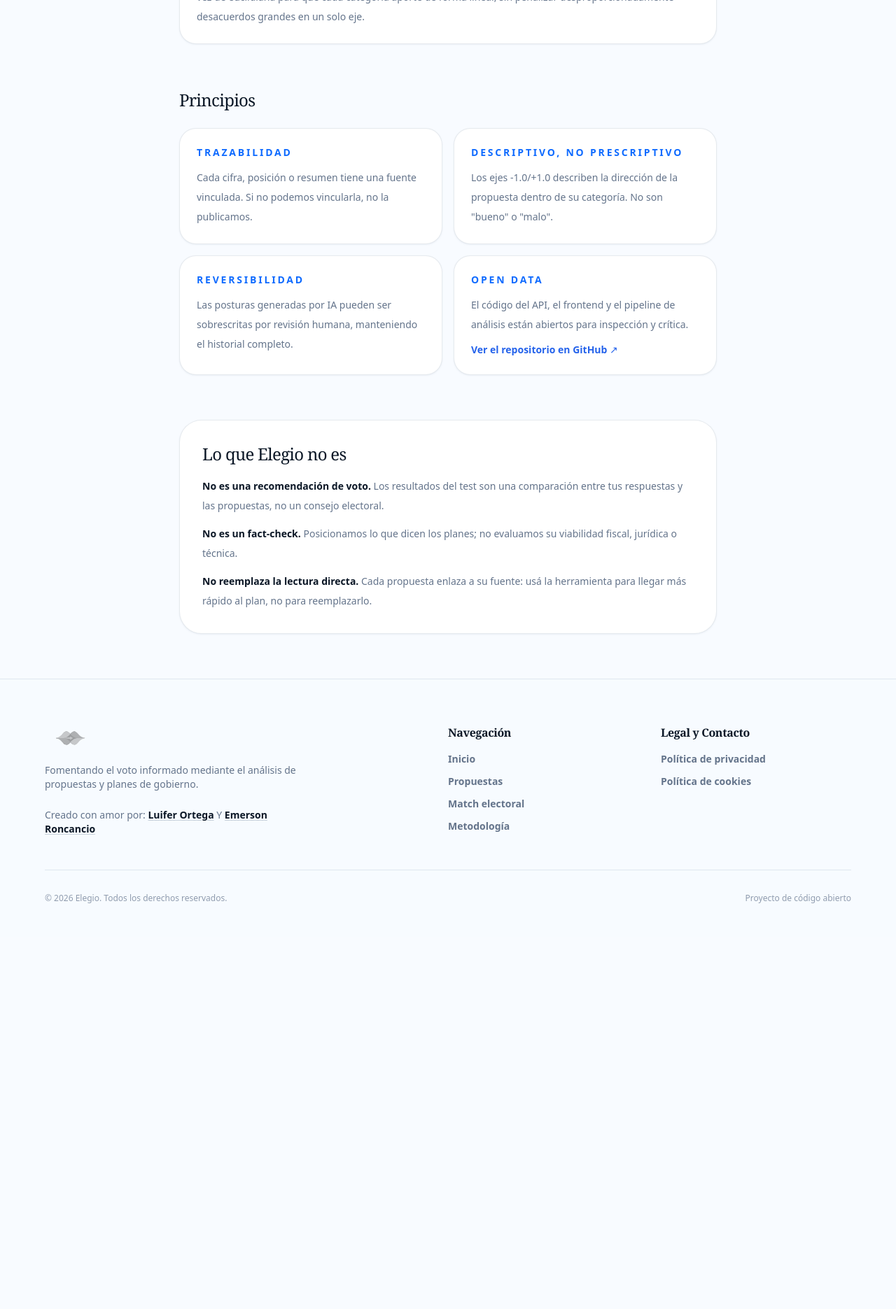
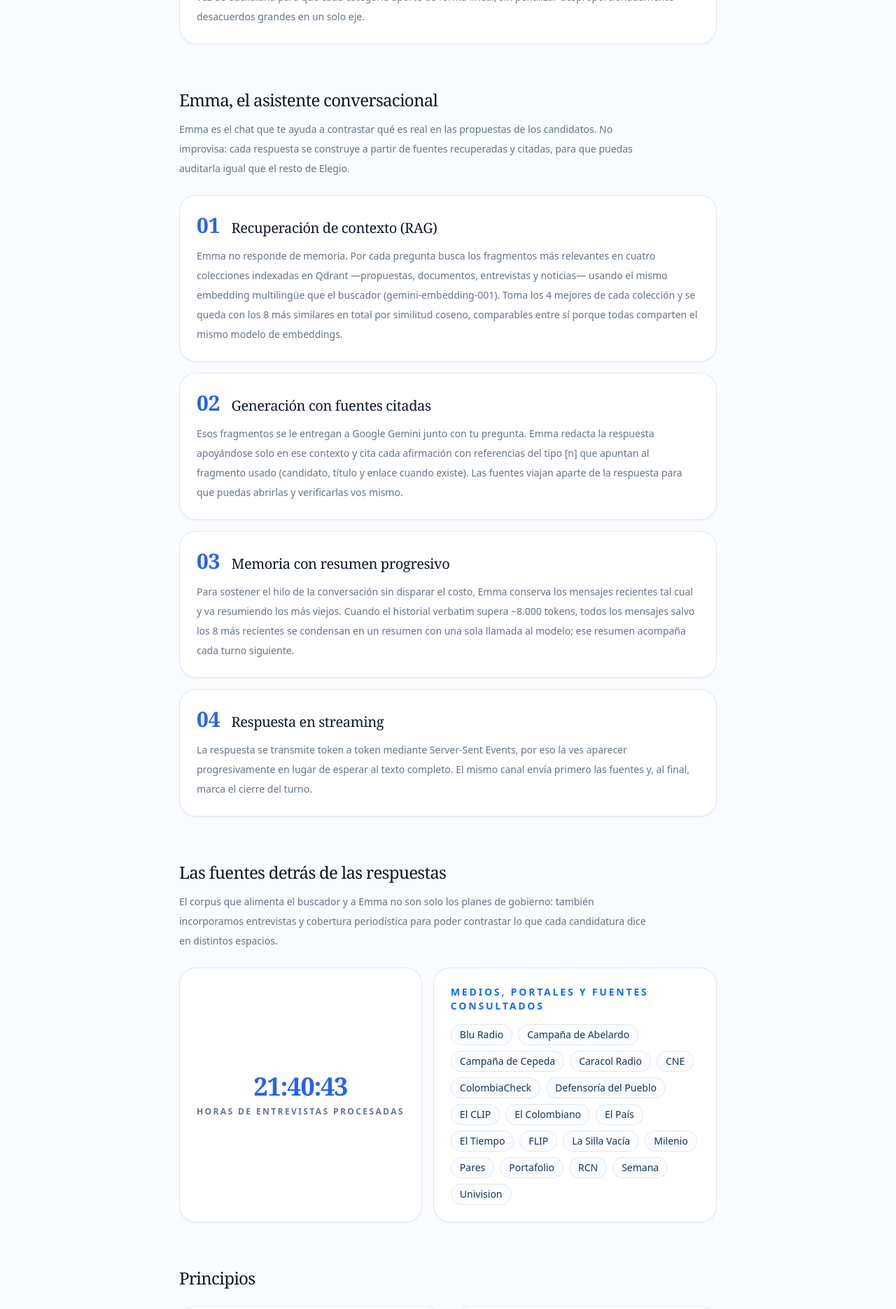
Before and after one commit to LuiferEduardoo/elegio, a React (Vite) app in the folder elegio-front/: page /metodologia in a window 1280 px wide. Shown: the part 3620-5491 px from the top of the page at 70% size. Before the commit the page ends 4960 px from the top, so only its background shows below. Built offline with nearby package versions, Linux system fonts and the light colour scheme; no server answers.

Commit message:
feat(front): document Emma methodology and source coverage on methodology page

```diff
--- a/elegio-front/src/pages/MethodologyPage.tsx
+++ b/elegio-front/src/pages/MethodologyPage.tsx
@@ -96,6 +96,63 @@ const FORMULAS: Formula[] = [
     usage:
       'Tu afinidad con cada candidato se calcula como la distancia de Manhattan ponderada entre tu vector de respuestas y el suyo, categoría por categoría. uₖ es tu posición promedio en la categoría k, cₖ la del candidato (promedio de sus postures ya ajustado por el peso retórico) y wₖ el peso de esa categoría. Dividimos entre la distancia máxima posible (2·Σwₖ, porque cada eje vive en [−1, +1]) para que el resultado quede en [0, 1] y lo mostramos como porcentaje: 100% es coincidencia perfecta, 0% es oposición total. Elegimos Manhattan en vez de euclidiana para que cada categoría aporte de forma lineal, sin penalizar desproporcionadamente desacuerdos grandes en un solo eje.',
   },
+]
+
+type EmmaStep = {
+  number: string
+  title: string
+  body: string
+}
+
+const EMMA_STEPS: EmmaStep[] = [
+  {
+    number: '01',
+    title: 'Recuperación de contexto (RAG)',
+    body:
+      'Emma no responde de memoria. Por cada pregunta busca los fragmentos más relevantes en cuatro colecciones indexadas en Qdrant —propuestas, documentos, entrevistas y noticias— usando el mismo embedding multilingüe que el buscador (gemini-embedding-001). Toma los 4 mejores de cada colección y se queda con los 8 más similares en total por similitud coseno, comparables entre sí porque todas comparten el mismo modelo de embeddings.',
+  },
+  {
+    number: '02',
+    title: 'Generación con fuentes citadas',
+    body:
+      'Esos fragmentos se le entregan a Google Gemini junto con tu pregunta. Emma redacta la respuesta apoyándose solo en ese contexto y cita cada afirmación con referencias del tipo [n] que apuntan al fragmento usado (candidato, título y enlace cuando existe). Las fuentes viajan aparte de la respuesta para que puedas abrirlas y verificarlas vos mismo.',
+  },
+  {
+    number: '03',
+    title: 'Memoria con resumen progresivo',
+    body:
+      'Para sostener el hilo de la conversación sin disparar el costo, Emma conserva los mensajes recientes tal cual y va resumiendo los más viejos. Cuando el historial verbatim supera ~8.000 tokens, todos los mensajes salvo los 8 más recientes se condensan en un resumen con una sola llamada al modelo; ese resumen acompaña cada turno siguiente.',
+  },
+  {
+    number: '04',
+    title: 'Respuesta en streaming',
+    body:
+      'La respuesta se transmite token a token mediante Server-Sent Events, por eso la ves aparecer progresivamente en lugar de esperar al texto completo. El mismo canal envía primero las fuentes y, al final, marca el cierre del turno.',
+  },
+]
+
+const INTERVIEW_HOURS = '21:40:43'
+
+const MEDIA_OUTLETS = [
+  'Blu Radio',
+  'Campaña de Abelardo',
+  'Campaña de Cepeda',
+  'Caracol Radio',
+  'CNE',
+  'ColombiaCheck',
+  'Defensoría del Pueblo',
+  'El CLIP',
+  'El Colombiano',
+  'El País',
+  'El Tiempo',
+  'FLIP',
+  'La Silla Vacía',
+  'Milenio',
+  'Pares',
+  'Portafolio',
+  'RCN',
+  'Semana',
+  'Univision',
 ]
 
 const PRINCIPLES: {
@@ -201,6 +258,74 @@ export function MethodologyPage() {
           </ul>
         </section>
 
+        <section aria-labelledby="emma" className="mb-16">
+          <h2 id="emma" className="font-display text-2xl tracking-[-0.03em] text-ink">
+            Emma, el asistente conversacional
+          </h2>
+          <p className="mt-3 max-w-2xl text-sm leading-7 text-muted">
+            Emma es el chat que te ayuda a contrastar qué es real en las propuestas de
+            los candidatos. No improvisa: cada respuesta se construye a partir de
+            fuentes recuperadas y citadas, para que puedas auditarla igual que el resto
+            de Elegio.
+          </p>
+          <ol className="mt-6 flex flex-col gap-4">
+            {EMMA_STEPS.map((step) => (
+              <li
+                key={step.number}
+                className="rounded-3xl border border-coffee/10 bg-white p-6 shadow-sm shadow-coffee/5"
+              >
+                <div className="flex items-baseline gap-4">
+                  <span className="font-display text-3xl font-black tabular-nums text-clay">
+                    {step.number}
+                  </span>
+                  <h3 className="font-display text-xl tracking-[-0.02em] text-ink">
+                    {step.title}
+                  </h3>
+                </div>
+                <p className="mt-3 text-sm leading-7 text-muted">{step.body}</p>
+              </li>
+            ))}
+          </ol>
+        </section>
+
+        <section aria-labelledby="sources" className="mb-16">
+          <h2 id="sources" className="font-display text-2xl tracking-[-0.03em] text-ink">
+            Las fuentes detrás de las respuestas
+          </h2>
+          <p className="mt-3 max-w-2xl text-sm leading-7 text-muted">
+            El corpus que alimenta el buscador y a Emma no son solo los planes de
+            gobierno: también incorporamos entrevistas y cobertura periodística para
+            poder contrastar lo que cada candidatura dice en distintos espacios.
+          </p>
+
+          <div className="mt-6 grid gap-4 sm:grid-cols-[auto_1fr] sm:items-stretch">
+            <div className="flex flex-col justify-center rounded-3xl border border-coffee/10 bg-white p-6 text-center shadow-sm shadow-coffee/5">
+              <span className="font-display text-4xl font-black tabular-nums tracking-[-0.03em] text-clay">
+                {INTERVIEW_HOURS}
+              </span>
+              <span className="mt-2 text-xs font-bold uppercase tracking-[0.2em] text-muted">
+                Horas de entrevistas procesadas
+              </span>
+            </div>
+
+            <div className="rounded-3xl border border-coffee/10 bg-white p-6 shadow-sm shadow-coffee/5">
+              <h3 className="text-sm font-bold uppercase tracking-[0.2em] text-jade">
+                Medios, portales y fuentes consultados
+              </h3>
+              <ul className="mt-4 flex flex-wrap gap-2">
+                {MEDIA_OUTLETS.map((outlet) => (
+                  <li
+                    key={outlet}
+                    className="rounded-full border border-coffee/10 bg-surface/70 px-3 py-1 text-sm text-coffee"
+                  >
+                    {outlet}
+                  </li>
+                ))}
+              </ul>
+            </div>
+          </div>
+        </section>
+
         <section aria-labelledby="principles" className="mb-16">
           <h2
             id="principles"
@@ -255,6 +380,12 @@ export function MethodologyPage() {
               Cada propuesta enlaza a su fuente: usá la herramienta para llegar más
               rápido al plan, no para reemplazarlo.
             </li>
+            <li>
+              <strong className="font-bold text-ink">Emma puede equivocarse.</strong>{' '}
+              El asistente responde a partir de las fuentes que recupera y las cita,
+              pero es un modelo de lenguaje y puede fallar. Revisá siempre las
+              referencias que entrega antes de darlas por ciertas.
+            </li>
           </ul>
         </section>
       </main>
```
